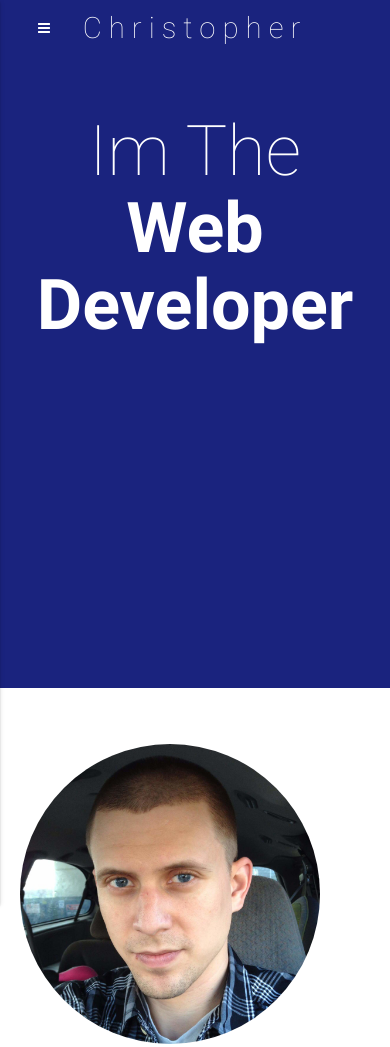
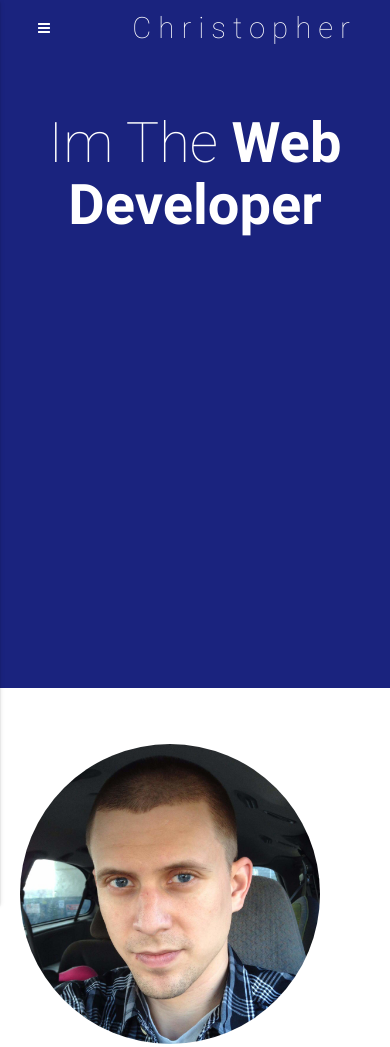
Before and after one commit to ImTheC/imthec, a plain HTML site: page index.html in a window 390 px wide. Shown: the top 1047 px of the page. Drawn offline with nearby package versions, Linux system fonts and the light colour scheme.

Commit message:
Fix size issues on mobile

```diff
--- a/css/style.css
+++ b/css/style.css
@@ -261,7 +261,7 @@ nav ul a {
 @media only screen and (max-width: 480px) {
     .text_h {
         padding: 4% 0;
-        font-size: 5em;
+        font-size: 4em;
         font-weight: 100;
         color: white;
     }
@@ -308,6 +308,17 @@ nav a.button-collapse {
 
 footer.page-footer {
     margin-top: 0px !important;
+}
+
+/* Hide logo name when real small */
+
+
+@media only screen and (max-width: 992px) {
+	nav .brand-logo {
+	    left: 80%;
+	    -webkit-transform: translateX(-80%);
+	    transform: translateX(-80%);
+	}
 }
 
 
--- a/index.html
+++ b/index.html
@@ -29,7 +29,7 @@
 		<nav id="nav_f" class="default_color">
 				<div class="nav-wrapper">
 				<a href="#" id="logo-container" class="brand-logo hide-on-small-only bump-left">Christopher Anderson</a>
-				<a href="#" id="logo-container" class="brand-logo hide-on-med-and-up align-right">Christopher</a>
+				<a href="#" id="logo-containerSM" class="brand-logo hide-on-med-and-up align-right">Christopher</a>
 						<ul class="right hide-on-med-and-down bump-right">
 								<li><a href="#coder">Coder</a></li>
 								<li><a href="#writer">Wordlicker</a></li>
```
